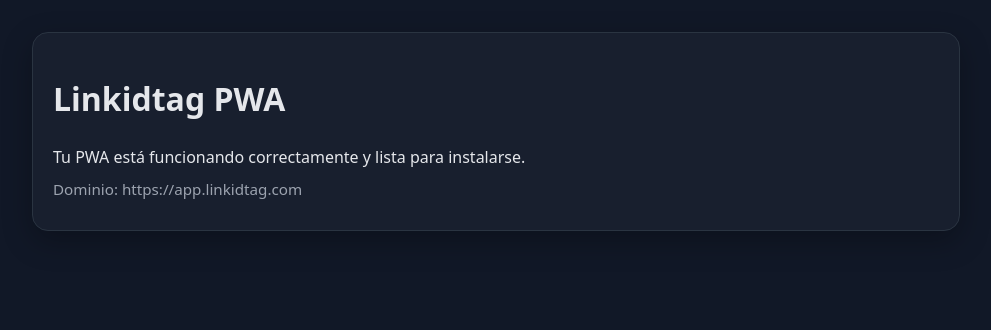
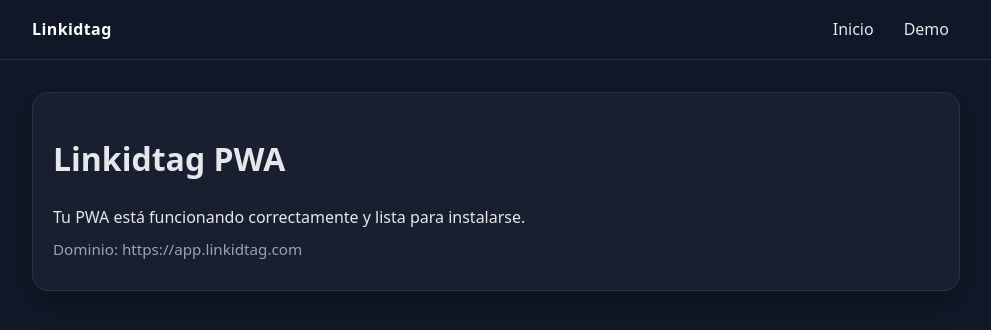
Before and after one commit to linkidtag01-code/linkidtag-pwa, a Next.js app: page / in a window 1280 px wide. Shown: the top 330 px of the page, without its empty margins (144-1135 px from the left). Built offline with nearby package versions, Linux system fonts and the light colour scheme.

Commit message:
Update layout.tsx

```diff
--- a/app/layout.tsx
+++ b/app/layout.tsx
@@ -1,6 +1,7 @@
 // app/layout.tsx
 import './globals.css';
 import type { Metadata, Viewport } from 'next';
+import Link from 'next/link';
 import SwRegister from '../components/SwRegister';
 
 export const metadata: Metadata = {
@@ -10,8 +11,8 @@
   manifest: '/manifest.webmanifest',
   themeColor: '#111827',
   icons: {
-    icon: '/favicon.ico',                         // en /public/favicon.ico
-    apple: '/icons/apple-touch-icon.png',        // en /public/icons/apple-touch-icon.png
+    icon: '/favicon.ico',
+    apple: '/icons/apple-touch-icon.png',
   },
 };
 
@@ -19,15 +20,22 @@
   themeColor: '#111827',
 };
 
-export default function RootLayout({
-  children,
-}: {
-  children: React.ReactNode;
-}) {
+export default function RootLayout({ children }: { children: React.ReactNode }) {
   return (
     <html lang="es">
       <body>
+        <header className="site-header">
+          <div className="wrap">
+            <Link href="/" className="brand">Linkidtag</Link>
+            <nav className="nav">
+              <Link href="/" className="nav-link">Inicio</Link>
+              <Link href="/tag/demo" className="nav-link">Demo</Link>
+            </nav>
+          </div>
+        </header>
+
         {children}
+
         {/* Registro del Service Worker para la PWA */}
         <SwRegister />
       </body>
```
